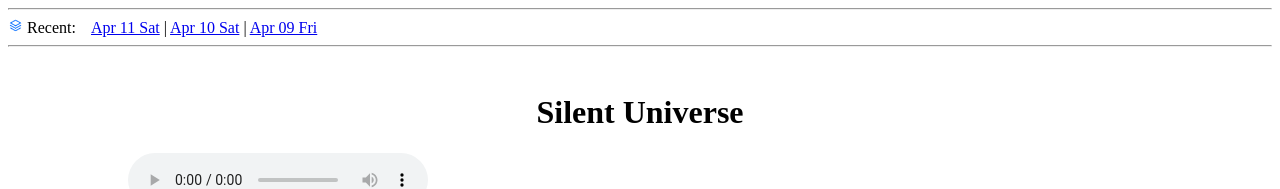
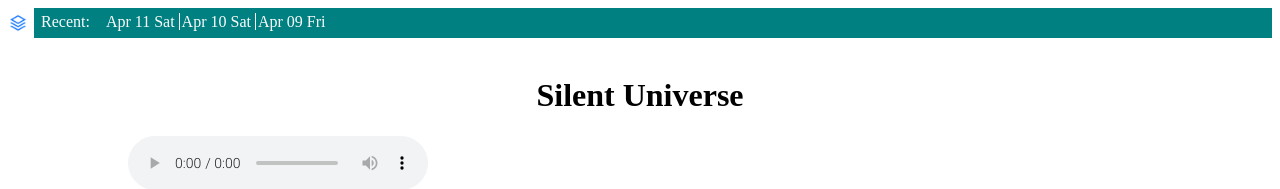
Before and after one commit to kevinlu1736/sp21-cse110-lab3, a plain HTML site: page index.html in a window 1280 px wide. Shown: the top 189 px of the page. Drawn offline with Linux system fonts and the light colour scheme.

Commit message:
font fixed

```diff
--- a/index.html
+++ b/index.html
@@ -6,21 +6,25 @@
         <title>Cse110 Lab2</title>
         <link rel="shortcut icon" href="favicon.ico" type="image/x-icon"/>
 		<link rel="stylesheet" href="lab3.css">
+        <link rel="preconnect" href="https://fonts.gstatic.com">
+        <link href="https://fonts.googleapis.com/css2?family=Roboto:wght@300&display=swap" rel="stylesheet">
     </head>
 
     <body>
 
-        <hr>
 
         <nav>
-            <img src="icon.png" alt="icon" width="15"/>
-            Recent: &nbsp;&nbsp;
-            <a href="/#day3">Apr 11 Sat</a> |
-            <a href="/#day2">Apr 10 Sat</a> |
-            <a href="/#day1">Apr 09 Fri</a>
+            <div id="nav_icon">
+                <img src="icon.png" alt="icon" />
+            </div>
+            <span>Recent: &nbsp;&nbsp;</span>
+            <div dynamic-id="nav_items">
+                <a href="/#day3">Apr 11 Sat</a>
+                <a href="/#day2">Apr 10 Sat</a>
+                <a href="/#day1">Apr 09 Fri</a>
+                <a href="/#day0" style="display:none;">hidden day</a>
+            </div>
         </nav>
-
-        <hr>
 
         <br/>
 
@@ -260,7 +264,7 @@
             <label for="summary_color">Summary color:</label>
             <select name="summary_color" id="summary_color">
                 <option value="red">Red</option>
-                <option value="green">Green</option>
+                <option value="green" class="important">Green</option>
                 <option value="blue">Blue</option>
                 <option value="black">Black</option>
                 <option value="grey">Grey</option>
--- a/lab3.css
+++ b/lab3.css
@@ -1,5 +1,48 @@
 .center_child {
     text-align: center;
+}
+
+nav {
+    background-color: #008080;
+    height:30px;
+}
+
+#nav_icon {
+    margin:0px 3px 0px 0px;
+    height:30px;
+    width:26px;
+    background-color: rgb(255, 255, 255);
+    display: inline-block;
+    vertical-align:middle;
+}
+
+#nav_icon * {
+    height: 20px;
+    margin-top: 5px;
+}
+
+nav span {
+    margin-top:5px;
+    margin-bottom:5px;
+    display: inline-block;
+    color:hsl(0, 0%, 98.8%);
+}
+
+nav div[dynamic-id="nav_items"] {
+    margin-top:5px;
+    margin-bottom:5px;
+    display: inline-block;
+}
+
+nav div[dynamic-id="nav_items"] a{
+    text-decoration: none;
+    color:hsl(0, 0%, 98.8%);
+    display: inline;
+}
+
+nav div[dynamic-id="nav_items"] a~a{
+    border-left: 1.2px solid hsl(0, 0%, 98.8%);
+    padding-left: 2px;
 }
 
 .video {
@@ -118,3 +161,25 @@
         "text video"
         "todo audio";
 }
+
+/* For add new entry */
+
+label + input {
+    display:block;
+}
+
+select .important {
+    font-weight: bold;
+}
+
+datalist > option {
+    font-weight: bold;
+}
+
+form button {
+    font-size: 12pt;
+}
+
+section {
+    font-family: 'Roboto', sans-serif;
+}
```
